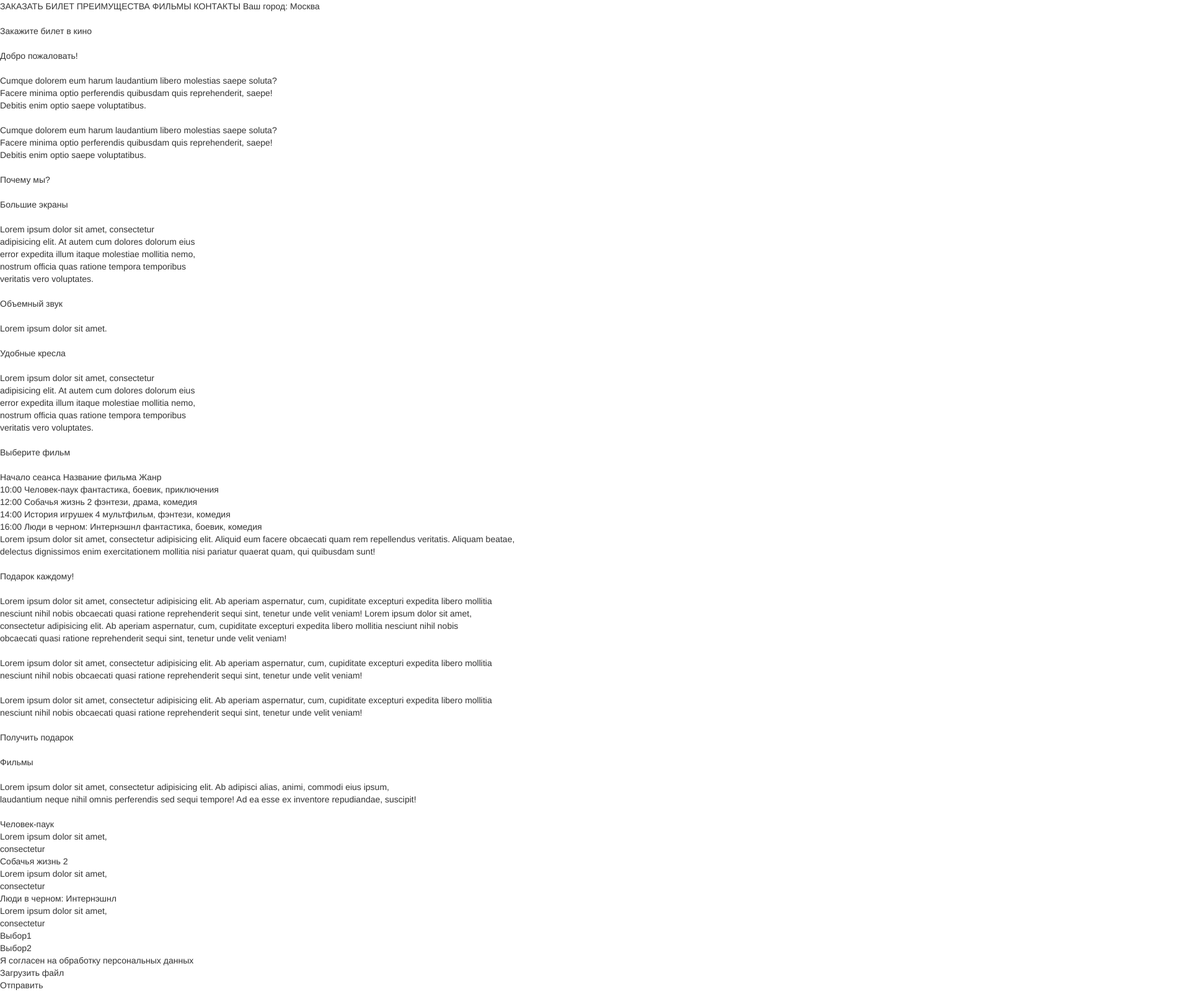
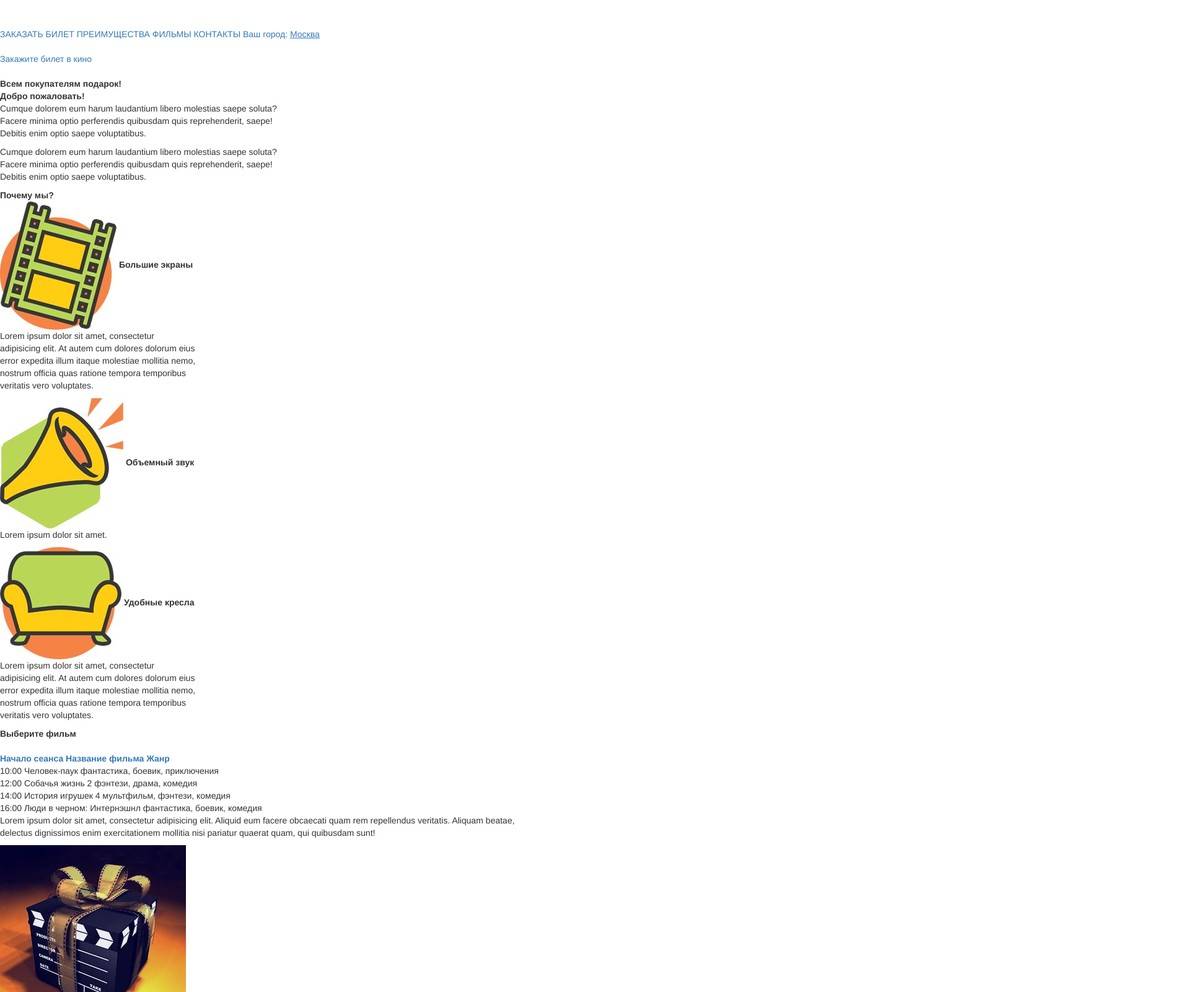
Before and after one commit to AnvarNuriev/UI, a website: page index.html in a window 1280 px wide. Shown: the top 1601 px of the page at 62% size, 1920 px wide, since content can reach past the window. Drawn offline with nearby package versions, Linux system fonts and the light colour scheme; files that its build step writes are made by us from their sources.

Commit message:
Релиз 2.2

```diff
--- a/index.html
+++ b/index.html
@@ -6,86 +6,157 @@
     <meta name="viewport" content="width=device-width, initial-scale=1">
     <meta name="description" content="">
     <meta name="author" content="">
-    <title>Webpack Boilerplate</title>
+    <title>Проект</title>
     <link rel="icon" type="image/png" href="images/favicon.png" />
     <link rel="stylesheet" type="text/css" href="build/style.css" />
 </head>
 
 <body>
+
     <div>
-        <span>ЗАКАЗАТЬ БИЛЕТ</span>
-        <span>ПРЕИМУЩЕСТВА</span>
-        <span>ФИЛЬМЫ</span>
-        <span>КОНТАКТЫ</span>
-        <span>Ваш город:</span>
-        <span>Москва<br><br></span>
-        <span></span>
+        <img src="images/logo.png" />
+        <nav>
+            <a href="#top">
+                <span>
+                    ЗАКАЗАТЬ БИЛЕТ
+                    ПРЕИМУЩЕСТВА
+                    ФИЛЬМЫ
+                    КОНТАКТЫ
+                    Ваш город:
+                    <u>Москва</u><br><br></span></a>
+        </nav>
+
     </div>
+
     <div>
-        <span>Закажите билет в кино<br><br></span>
+        <a id="top">
+            <span>Закажите билет в кино<br><br>
+        </a>
+        <b>Всем покупателям подарок!</b><br></span>
     </div>
+
     <div>
-        <span>Добро пожаловать!<br><br></span>
-        <span>Cumque dolorem eum harum laudantium libero molestias saepe soluta?<br> Facere minima optio perferendis quibusdam quis reprehenderit, saepe!<br> Debitis enim optio saepe voluptatibus.<br><br>
+        <span><b>Добро пожаловать!</b><br>
+            <p>Cumque dolorem eum harum laudantium libero molestias saepe soluta?<br> Facere minima optio perferendis
+                quibusdam quis reprehenderit, saepe!<br> Debitis enim optio saepe voluptatibus.</p>
+            <p>Cumque dolorem eum harum laudantium libero molestias saepe soluta?<br> Facere minima optio perferendis
+                quibusdam quis reprehenderit, saepe!<br> Debitis enim optio saepe voluptatibus.</p>
+        </span>
+    </div>
 
-                Cumque dolorem eum harum laudantium libero molestias saepe soluta?<br> Facere minima optio perferendis quibusdam quis reprehenderit, saepe!<br> Debitis enim optio saepe voluptatibus.</span>
+
+    <span><b>Почему мы?</b></span>
+
+
+    <div>
+        <img src="images/b2_icon_1.jpg" alt="Ааа, не загрузилась первая страница, спаситеееее, памагитиии">
+        <span><b>Большие экраны</b>
+            <p>Lorem ipsum dolor sit amet, consectetur<br> adipisicing elit. At autem cum dolores dolorum eius<br> error
+                expedita illum itaque molestiae mollitia nemo,<br> nostrum officia quas ratione tempora temporibus<br>
+                veritatis vero voluptates.</p>
+        </span>
+
+        <img src="images/b2_icon_2.jpg" alt="Мей а хев юр аттеншн плиз, не загрузилась вторая картинка не загрузилась">
+        <span><b>Объемный звук</b>
+            <p>Lorem ipsum dolor sit amet.</p>
+        </span>
+
+        <img src="images/b2_icon_3.jpg" alt="Не, ну нефига се, третья картинка не загрузилась...">
+        <span><b>Удобные кресла</b>
+            <p>Lorem ipsum dolor sit amet, consectetur<br> adipisicing elit. At autem cum dolores dolorum eius<br> error
+                expedita illum itaque molestiae mollitia nemo,<br> nostrum officia quas ratione tempora temporibus<br>
+                veritatis vero voluptates.</p>
+        </span>
     </div>
+
+
+    <span><strong>Выберите фильм</strong><br><br></span>
+
+
     <div>
-        <span><br>Почему мы?<br><br></span>
+        <nav><a href="#top"><span><b>Начало сеанса Название фильма Жанр</b><br></a></nav>
+
+        <p>
+            10:00 Человек-паук фантастика, боевик, приключения<br>
+            12:00 Собачья жизнь 2 фэнтези, драма, комедия<br>
+            14:00 История игрушек 4 мультфильм, фэнтези, комедия<br>
+            16:00 Люди в черном: Интернэшнл фантастика, боевик, комедия<br>
+            Lorem ipsum dolor sit amet, consectetur adipisicing elit. Aliquid eum facere obcaecati quam rem
+            repellendus veritatis. Aliquam beatae,<br> delectus dignissimos enim exercitationem mollitia nisi
+            pariatur quaerat quam, qui quibusdam sunt!
+        </p>
+        </span>
     </div>
+
     <div>
+        <img src="images/b4_img.jpg" alt="Вау, коробка не загрузилсь, а там подарки между прочим...">
+        <span><br><b>Подарок каждому!</b><br><br>
+            <p> Lorem ipsum dolor sit amet, consectetur adipisicing elit. Ab aperiam aspernatur, cum, cupiditate
+                excepturi expedita libero mollitia<br> nesciunt nihil nobis obcaecati quasi ratione reprehenderit sequi
+                sint, tenetur unde velit veniam! Lorem ipsum dolor sit amet,<br> consectetur adipisicing elit. Ab
+                aperiam aspernatur, cum, cupiditate excepturi expedita libero mollitia nesciunt nihil nobis<br>
+                obcaecati quasi ratione reprehenderit sequi sint, tenetur unde velit veniam!<br><br>
+                Lorem ipsum dolor sit amet, consectetur adipisicing elit. Ab aperiam aspernatur, cum, cupiditate
+                excepturi expedita libero mollitia<br> nesciunt nihil nobis obcaecati quasi ratione reprehenderit sequi
+                sint, tenetur unde velit veniam!<br><br>
+                Lorem ipsum dolor sit amet, consectetur adipisicing elit. Ab aperiam aspernatur, cum, cupiditate
+                excepturi expedita libero mollitia<br> nesciunt nihil nobis obcaecati quasi ratione reprehenderit sequi
+                sint, tenetur unde velit veniam!<br><br>
+            </p>
+            <nav> <a href="#top">
+                    Получить подарок<br><br></a></nav>
+
+        </span>
+    </div>
+
+    <div>
+        <span><b>Фильмы</b>
+            <p>Lorem ipsum dolor sit amet, consectetur adipisicing elit. Ab adipisci alias, animi, commodi eius
+                ipsum,<br> laudantium neque nihil omnis perferendis sed sequi tempore! Ad ea esse ex inventore
+                repudiandae, suscipit!<br><br></p>
+        </span>
+    </div>
+
+    <p>
+        <span><b>Человек-паук</b><br>
+            Lorem ipsum dolor sit amet,<br> consectetur<br>
+            <b>Собачья жизнь 2</b><br>
+            Lorem ipsum dolor sit amet,<br> consectetur<br>
+            <b>Люди в черном: Интернэшнл</b><br>
+            Lorem ipsum dolor sit amet,<br> consectetur<br>
+        </span>
+        <span><b>Человек-паук</b><br>
+            Lorem ipsum dolor sit amet,<br> consectetur<br>
+            <b>Собачья жизнь 2</b><br>
+            Lorem ipsum dolor sit amet,<br> consectetur<br>
+            <b>Люди в черном: Интернэшнл</b><br>
+            Lorem ipsum dolor sit amet,<br> consectetur<br>
+        </span>
+        <span><b>Человек-паук</b><br>
+            Lorem ipsum dolor sit amet,<br> consectetur<br>
+            <b>Собачья жизнь 2</b><br>
+            Lorem ipsum dolor sit amet,<br> consectetur<br>
+            <b>Люди в черном: Интернэшнл</b><br>
+            Lorem ipsum dolor sit amet,<br> consectetur<br>
+        </span>
+    </p>
+
+    <img src="images/1920x450.png" alt="какая-то заготовка на полстраницы не загрузилась...">
+    <footer>
         <div>
-            <span>Большие экраны<br><br></span>
-            <span>Lorem ipsum dolor sit amet, consectetur<br> adipisicing elit. At autem cum dolores dolorum eius<br> error expedita illum itaque molestiae mollitia nemo,<br> nostrum officia quas ratione tempora temporibus<br> veritatis vero voluptates.</span><br><br>
+            <span>Выбор1<br>
+                Выбор2<br></span>
         </div>
-        <div>
-            <span>Объемный звук<br><br></span>
-            <span>Lorem ipsum dolor sit amet.<br><br></span>
-        </div>
-        <div>
-            <span>Удобные кресла<br><br></span>
-            <span>Lorem ipsum dolor sit amet, consectetur<br> adipisicing elit. At autem cum dolores dolorum eius<br> error expedita illum itaque molestiae mollitia nemo,<br> nostrum officia quas ratione tempora temporibus<br> veritatis vero voluptates.</span><br><br>
-        </div>
-    </div>
-    <div>
-        <span>Выберите фильм<br><br></span>
-    </div>
-    <div>
-      <span>Начало сеанса 	Название фильма 	Жанр<br></span>
-      <span>	10:00	Человек-паук	фантастика, боевик, приключения<br></span>
-      <span>    12:00	Собачья жизнь 2	фэнтези, драма, комедия<br></span>
-      <span>	14:00	История игрушек 4	мультфильм, фэнтези, комедия<br></span>
-      <span>	16:00	Люди в черном: Интернэшнл	фантастика, боевик, комедия<br></span>
-      <span>Lorem ipsum dolor sit amet, consectetur adipisicing elit. Aliquid eum facere obcaecati quam rem repellendus veritatis. Aliquam beatae,<br> delectus dignissimos enim exercitationem mollitia nisi pariatur quaerat quam, qui quibusdam sunt!</span>
-    </div>
-    <div>
-        <span><br>Подарок каждому!<br><br></span>
-        <span>Lorem ipsum dolor sit amet, consectetur adipisicing elit. Ab aperiam aspernatur, cum, cupiditate excepturi expedita libero mollitia<br> nesciunt nihil nobis obcaecati quasi ratione reprehenderit sequi sint, tenetur unde velit veniam! Lorem ipsum dolor sit amet,<br> consectetur adipisicing elit. Ab aperiam aspernatur, cum, cupiditate excepturi expedita libero mollitia nesciunt nihil nobis<br> obcaecati quasi ratione reprehenderit sequi sint, tenetur unde velit veniam!<br><br>
-              Lorem ipsum dolor sit amet, consectetur adipisicing elit. Ab aperiam aspernatur, cum, cupiditate excepturi expedita libero mollitia<br> nesciunt nihil nobis obcaecati quasi ratione reprehenderit sequi sint, tenetur unde velit veniam!<br><br>
-              Lorem ipsum dolor sit amet, consectetur adipisicing elit. Ab aperiam aspernatur, cum, cupiditate excepturi expedita libero mollitia<br> nesciunt nihil nobis obcaecati quasi ratione reprehenderit sequi sint, tenetur unde velit veniam!<br><br>
+
+        <span>Я согласен на обработку персональных данных<br>
+            <nav>
+                <a href="#top">
+                    Загрузить файл<br></a>
+                <a href="#top">
+                    Отправить</a>
+            </nav>
         </span>
-        <span>Получить подарок<br><br></span>
-    </div>
-    <div>
-        <span>Фильмы<br><br></span>
-        <span>Lorem ipsum dolor sit amet, consectetur adipisicing elit. Ab adipisci alias, animi, commodi eius ipsum,<br> laudantium neque nihil omnis perferendis sed sequi tempore! Ad ea esse ex inventore repudiandae, suscipit!<br><br></span>
-    </div>
-    <div>
-        <span>Человек-паук<br>
-            Lorem ipsum dolor sit amet,<br> consectetur<br></span>
-        <span>Собачья жизнь 2<br>
-            Lorem ipsum dolor sit amet,<br> consectetur<br></span>
-        <span>Люди в черном: Интернэшнл<br>
-            Lorem ipsum dolor sit amet,<br> consectetur<br></span>
-    </div>
-    <div>
-        <span>Выбор1<br></span>
-        <span>Выбор2<br></span>
-    </div>
-    <span>Я согласен на обработку персональных данных<br></span>
-    <span>Загрузить файл<br></span>
-    <span>Отправить</span>
-
+    </footer>
 
 
 </body>
```
Also changed, not shown: images/1920x450.png (added), images/b2_icon_1.jpg (added), images/b2_icon_2.jpg (added), images/b2_icon_3.jpg (added), images/b4_img.jpg (added), images/logo.png (added).
